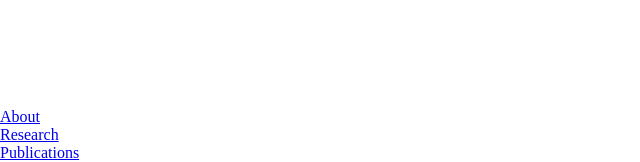
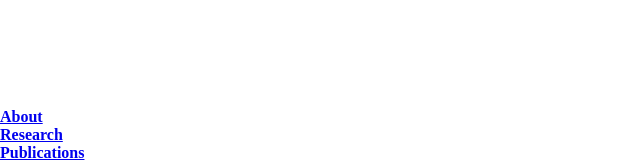
Before and after one commit to anarahlin/anarahlin.github.io, a Jekyll site: the page built from index.html, in a window 1280 px wide. Shown: the part 342-504 px from the top of the page, without its empty margins (0-640 px from the left). Built offline with Jekyll 4.4.1, drawn with Linux system fonts in a browser that asks for light colours; nearby versions of some CDN libraries; the list of posts is cut into pages by our own code; comment, search, counter and statistics services are not loaded.

Commit message:
Update nav.html

```diff
--- a/_includes/nav.html
+++ b/_includes/nav.html
@@ -28,11 +28,11 @@
 			<br>
 			<br>
 			<br>
-			<li {% if current[1] == 'index.html' %}class='current'{% endif %}><a href="/index.html">About</a></li>
-			<li {% if current[1] == 'research.html' %}class='current'{% endif %}><a href="/research.html">Research</a></li>
-			<li {% if current[1] == 'publications.html' %}class='current'{% endif %}><a href="/people.html">Publications</a></li>
-			<li {% if current[1] == 'outreach.html' %}class='current'{% endif %}><a href="/publications.html">Outreach</a></li>
-			<li {% if current[1] == 'CV.html' %}class='current'{% endif %}><a href="/software.html">CV</a></li>
+			<li {% if current[1] == 'index.html' %}class='current'{% endif %}><a style="font-weight:bold" href="/index.html">About</a></li>
+			<li {% if current[1] == 'research.html' %}class='current'{% endif %}><a style="font-weight:bold" href="/research.html">Research</a></li>
+			<li {% if current[1] == 'publications.html' %}class='current'{% endif %}><a style="font-weight:bold" href="/publications.html">Publications</a></li>
+			<li {% if current[1] == 'outreach.html' %}class='current'{% endif %}><a style="font-weight:bold" href="/outreach.html">Outreach</a></li>
+			<li {% if current[1] == 'CV.html' %}class='current'{% endif %}><a style="font-weight:bold" href="/cv.html">CV</a></li>
 
 		</ul>
 	</nav>
```
